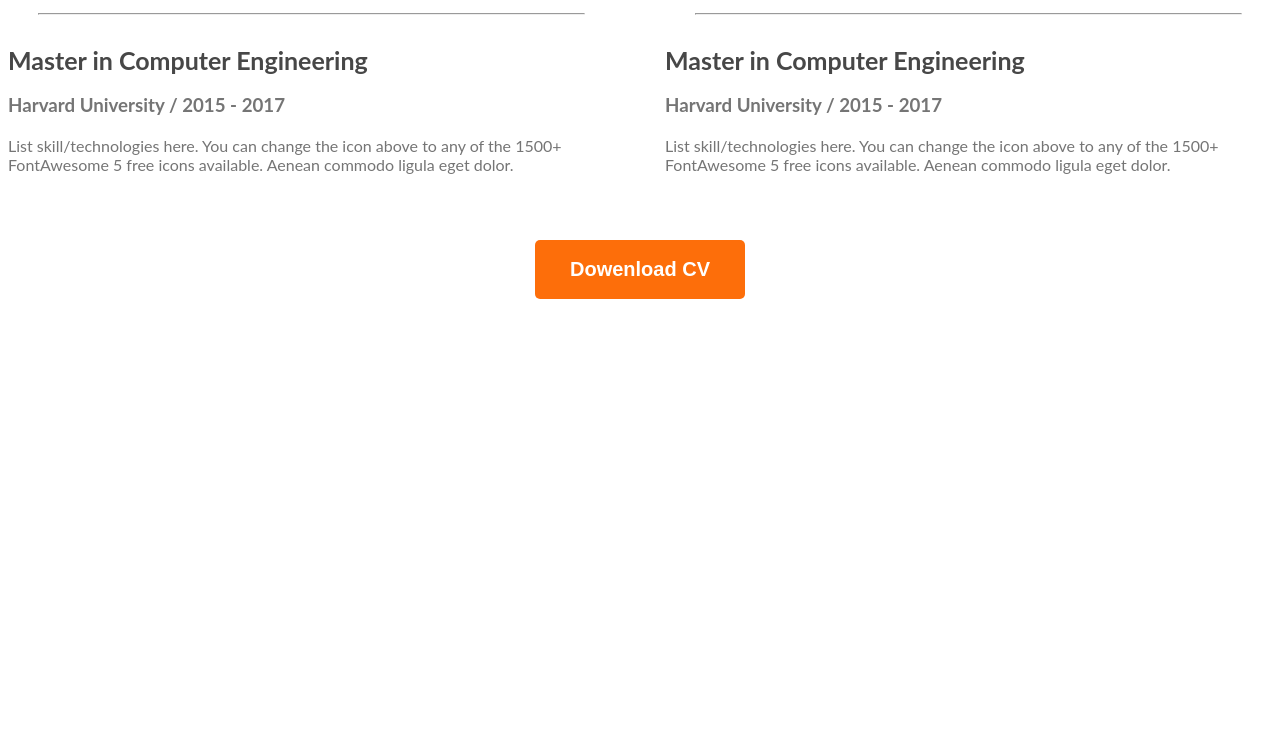
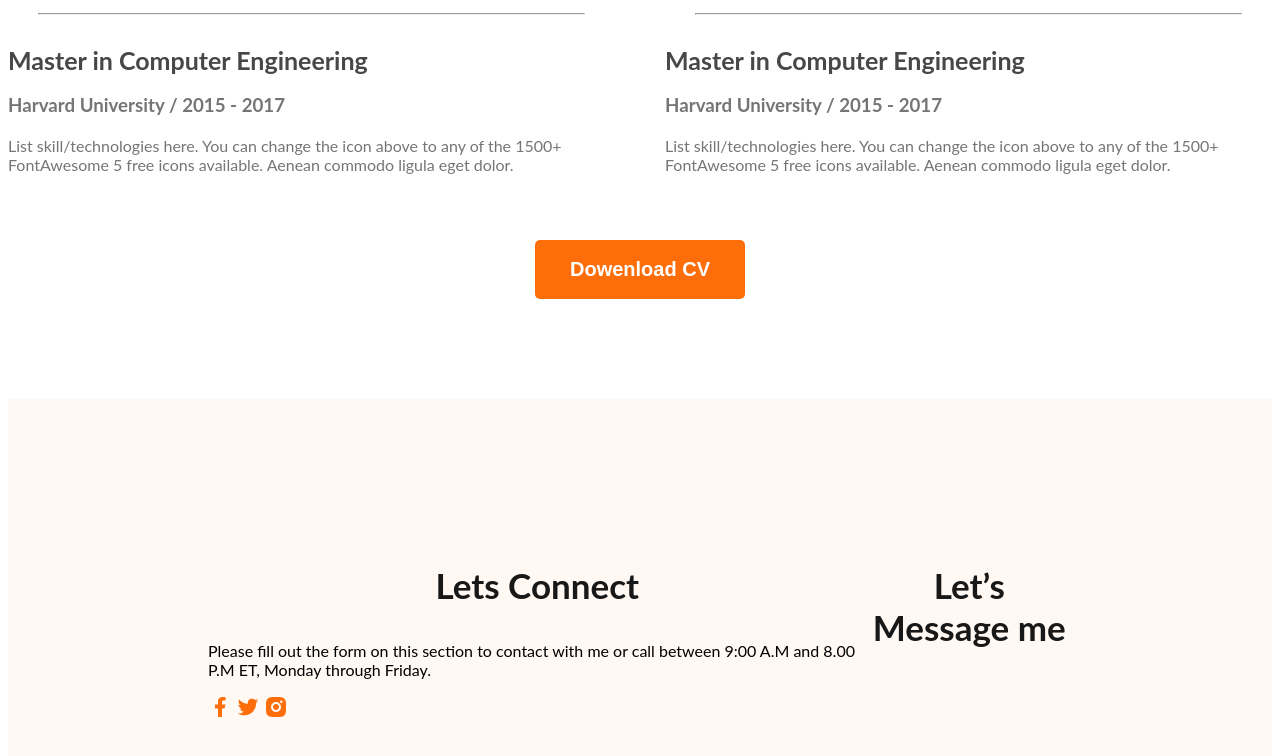
Before and after one commit to Rabbi-Hossain/web-developer-protfolio, a plain HTML site: page index.html in a window 1280 px wide. Shown: the part 2573-3329 px from the top of the page. Before the commit the page ends 2880 px from the top, so only its background shows below. Drawn offline with Linux system fonts and the light colour scheme.

Commit message:
basic footer

```diff
--- a/index.html
+++ b/index.html
@@ -147,6 +147,19 @@
         </section>
     </main>
     <footer>
+        <div class="footer-column">
+            <h3 class="section-title">Lets Connect</h3>
+            <p class="section-descrioption">Please fill out the form on this section to contact with me or call between 9:00 A.M and 8.00 P.M ET, Monday through Friday.</p>
+            <div class="social-links">
+                <a href=""><img src="images/icons/facebook.png" alt=""></a>
+                <a href=""><img src="images/icons/twitter.png" alt=""></a>
+                <a href=""><img src="images/icons/insta.png" alt=""></a>
+            </div>
+        </div>
+
+        <div class="footer-column">
+            <h3 class="section-title">Let’s Message me</h3>
+        </div>
 
     </footer>
 </body>
--- a/style/protfolio.css
+++ b/style/protfolio.css
@@ -187,3 +187,11 @@ main section {
     text-align: center;
     margin-top: 50px;
 }
+
+/* footer styles */
+footer{
+    margin-top: 100px;
+    display: flex;
+    background: #FFF8F3;
+    padding: 130px 200px;
+}
```
